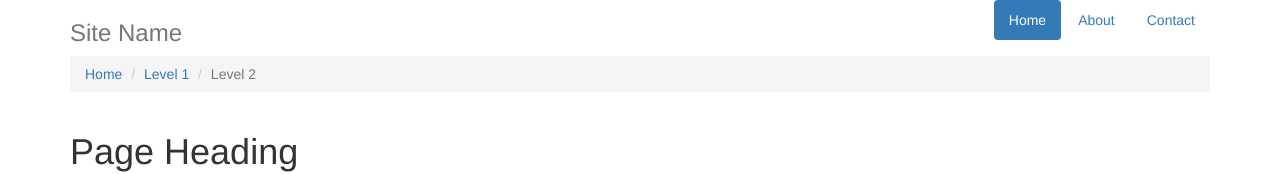
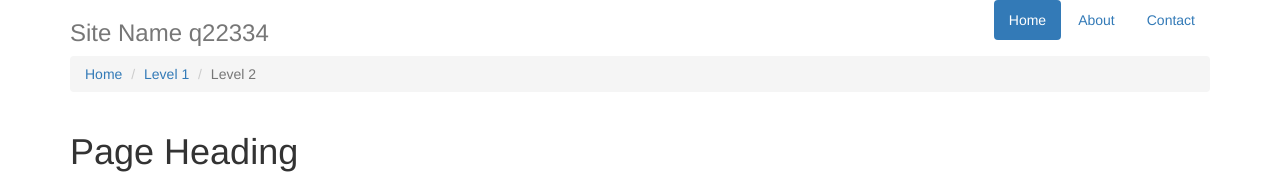
Before and after one commit to shubhgupta4u/git-demo, a plain HTML site: page index.html in a window 1280 px wide. Shown: the top 174 px of the page. Drawn offline with nearby package versions, Linux system fonts and the light colour scheme.

Commit message:
PS123_Changes Site Name

```diff
--- a/index.html
+++ b/index.html
@@ -39,7 +39,7 @@
         </nav>
 
         <!-- Site Name -->
-        <h1 class="h3 text-muted">Site Name</h1>
+        <h1 class="h3 text-muted">Site Name q22334</h1>
 
         <!-- Breadcrumbs -->
         <ol class="breadcrumb">
```
